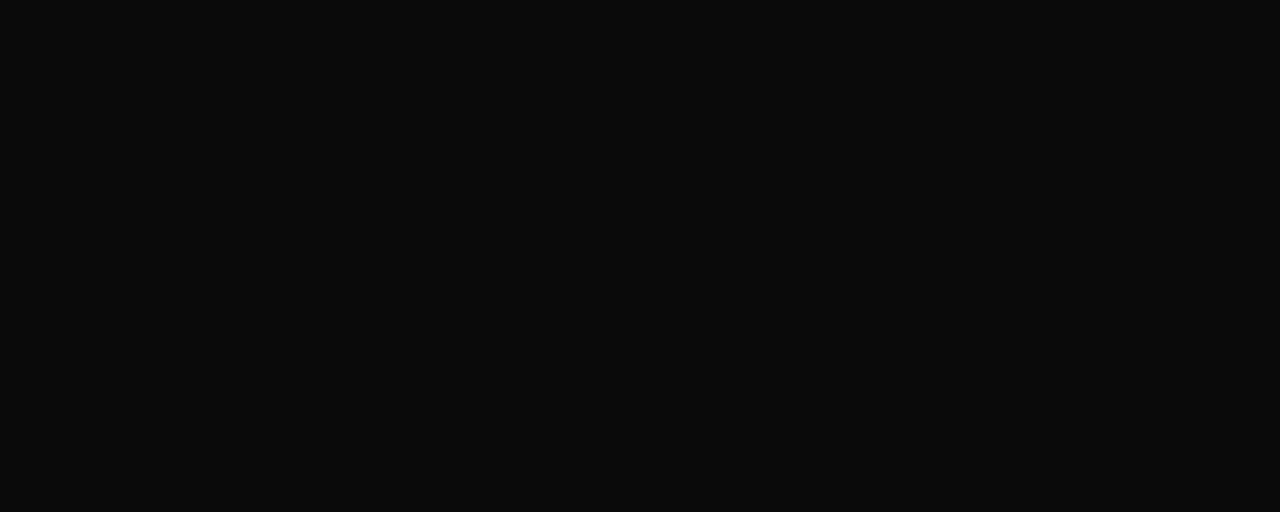
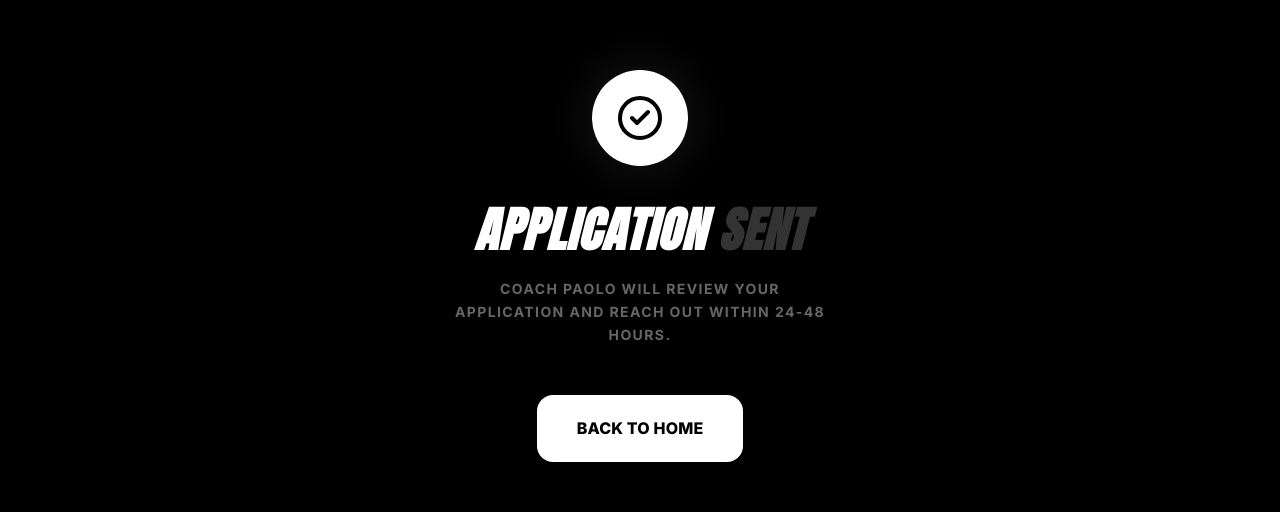
Before and after one commit to Yohhata/LTS-Elite-Prep, a Next.js app: page /college-contact in a window 1280 px wide. Both pictures are taken after typing "Sample", "name@example.com", "Sample", "Sample" into the empty fields and a click on the button "APPLY NOW". Shown: the part 134-646 px from the top of the page. Built offline with nearby package versions, Linux system fonts and the light colour scheme; no server answers.

Commit message:
UI: Enhanced College inquiry success screen with bold confirmation

```diff
--- a/app/college-contact/page.tsx
+++ b/app/college-contact/page.tsx
@@ -56,17 +56,17 @@
 
   if (submitted) {
     return (
-      <div className="min-h-[100svh] bg-[#0a0a0a] flex items-center justify-center px-5">
-        <div className="text-center reveal">
-          <div className="w-20 h-20 bg-white rounded-full flex items-center justify-center mx-auto mb-8">
-            <CheckCircle2 className="w-10 h-10 text-black" />
+      <div className="min-h-screen bg-black flex items-center justify-center px-5">
+        <div className="text-center animate-in fade-in zoom-in duration-500">
+          <div className="w-24 h-24 bg-white rounded-full flex items-center justify-center mx-auto mb-10 shadow-[0_0_50px_rgba(255,255,255,0.1)]">
+            <CheckCircle2 className="w-12 h-12 text-black" />
           </div>
-          <h2 className="text-4xl font-black mb-4 uppercase">Application Sent</h2>
-          <p className="text-white/50 max-w-md mx-auto mb-10 leading-relaxed">
-            Thank you for your interest in LTS College. Coach Paolo will review your application and reach out within 24-48 hours.
+          <h2 className="text-5xl font-black mb-6 uppercase tracking-tighter italic">Application <span className="text-white/20">Sent</span></h2>
+          <p className="text-white/40 max-w-sm mx-auto mb-12 text-sm font-bold uppercase tracking-widest leading-relaxed">
+            Coach Paolo will review your application and reach out within 24-48 hours.
           </p>
-          <Link href="/" className="text-white font-bold border-b border-white/20 pb-1 hover:border-white transition-all">
-            Back to Home
+          <Link href="/" className="inline-block bg-white text-black font-black px-10 py-5 rounded-2xl hover:scale-105 transition-all active:scale-95">
+            BACK TO HOME
           </Link>
         </div>
       </div>
```
